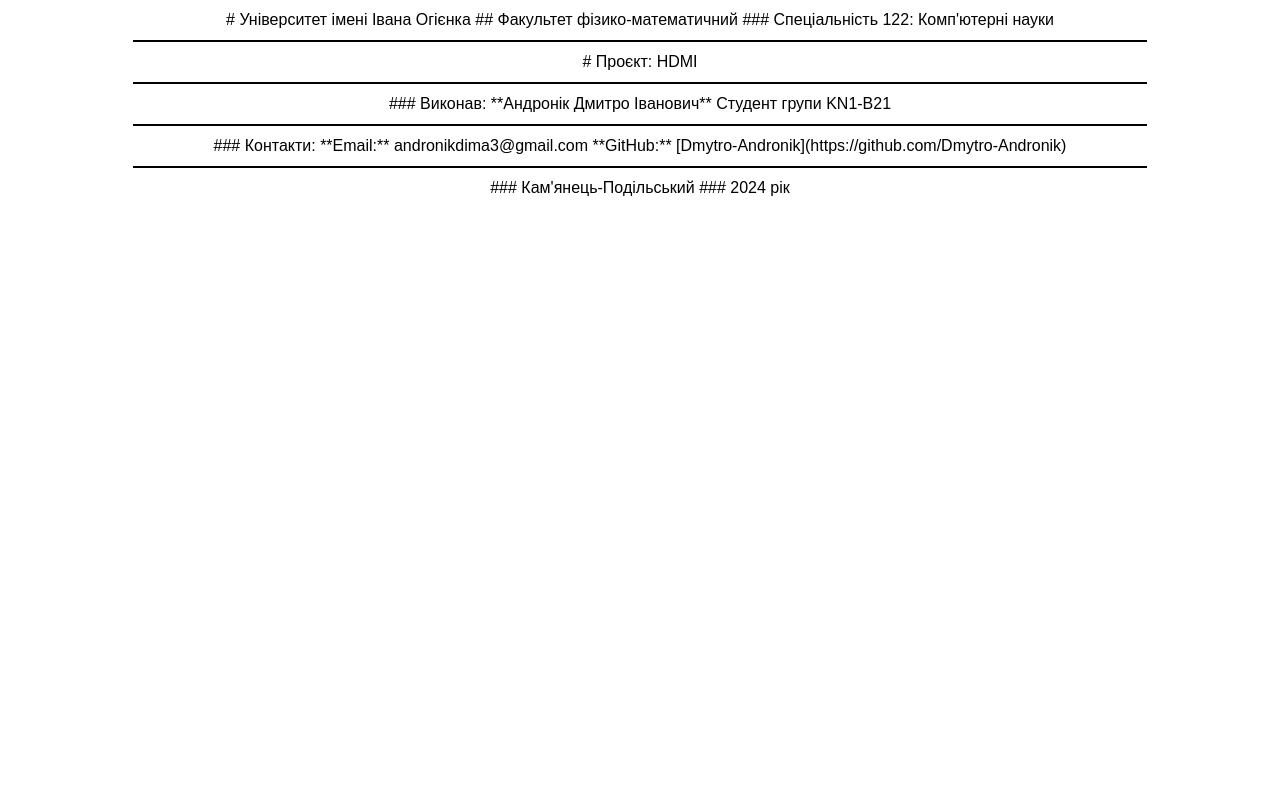
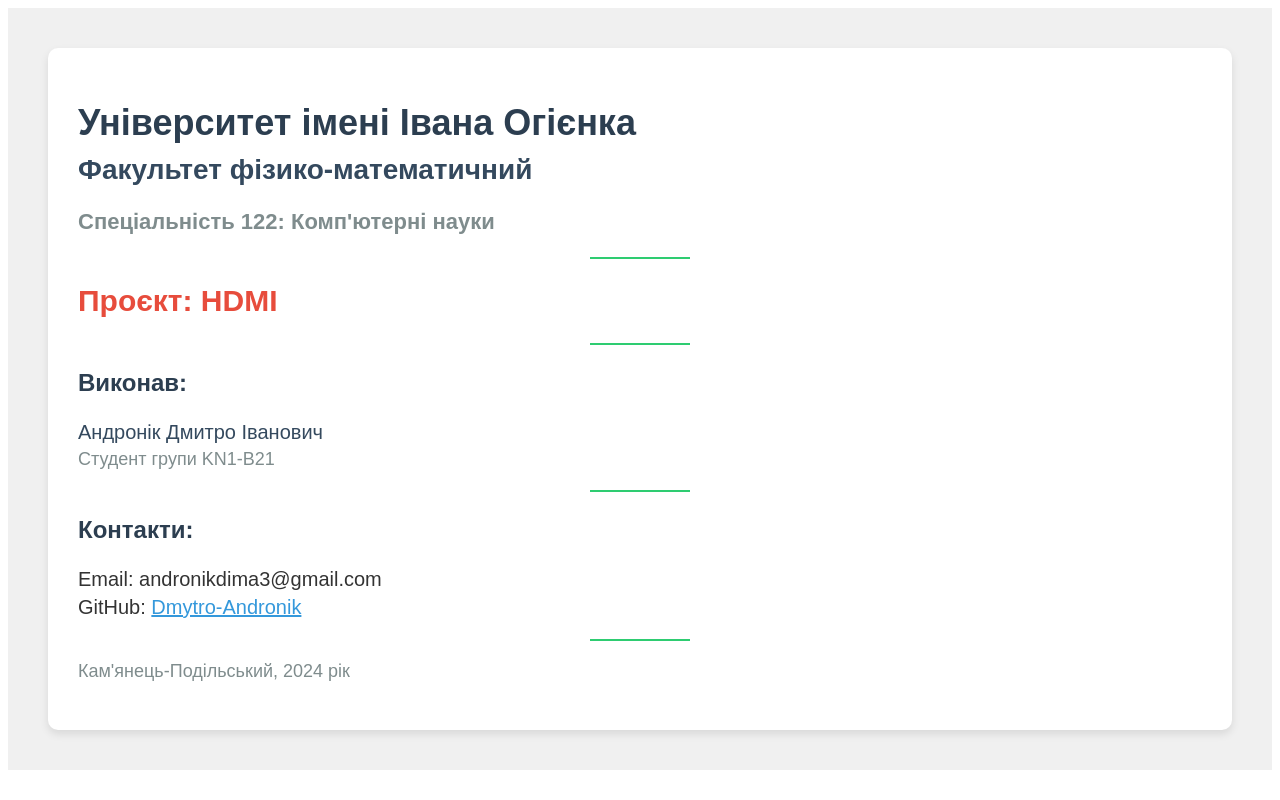
Before and after one commit to IT-Kamianets/andronikdmytroivanovich, a plain HTML site: page index.html in a window 1280 px wide. Drawn offline with Linux system fonts and the light colour scheme.

Commit message:
Update index.html

```diff
--- a/index.html
+++ b/index.html
@@ -1,28 +1,30 @@
-<div style="text-align: center; font-family: Arial, sans-serif; line-height: 1.5;">
+<div style="background-color: #f0f0f0; padding: 40px; font-family: 'Arial', sans-serif; color: #333;">
 
-# Університет імені Івана Огієнка
-## Факультет фізико-математичний
-### Спеціальність 122: Комп'ютерні науки
+  <div style="background-color: white; padding: 30px; border-radius: 10px; box-shadow: 0 4px 8px rgba(0, 0, 0, 0.1);">
 
-<hr style="border: 1px solid #000; width: 80%;">
+    <h1 style="font-size: 36px; color: #2c3e50; margin-bottom: 10px;">Університет імені Івана Огієнка</h1>
+    <h2 style="font-size: 28px; color: #34495e; margin-top: 0;">Факультет фізико-математичний</h2>
+    <h3 style="font-size: 22px; color: #7f8c8d;">Спеціальність 122: Комп'ютерні науки</h3>
 
-# Проєкт: HDMI
+    <hr style="border: none; height: 2px; background-color: #2ecc71; width: 100px; margin: 20px auto;">
 
-<hr style="border: 1px solid #000; width: 80%;">
+    <h2 style="font-size: 30px; color: #e74c3c;">Проєкт: HDMI</h2>
 
-### Виконав:
-**Андронік Дмитро Іванович**
-Студент групи KN1-B21
+    <hr style="border: none; height: 2px; background-color: #2ecc71; width: 100px; margin: 20px auto;">
 
-<hr style="border: 1px solid #000; width: 80%;">
+    <h3 style="font-size: 24px; color: #2c3e50;">Виконав:</h3>
+    <p style="font-size: 20px; color: #34495e; margin: 0;">Андронік Дмитро Іванович</p>
+    <p style="font-size: 18px; color: #7f8c8d; margin-top: 5px;">Студент групи KN1-B21</p>
 
-### Контакти:
-**Email:** andronikdima3@gmail.com
-**GitHub:** [Dmytro-Andronik](https://github.com/Dmytro-Andronik)
+    <hr style="border: none; height: 2px; background-color: #2ecc71; width: 100px; margin: 20px auto;">
 
-<hr style="border: 1px solid #000; width: 80%;">
+    <h3 style="font-size: 24px; color: #2c3e50;">Контакти:</h3>
+    <p style="font-size: 20px; margin: 0;">Email: andronikdima3@gmail.com</p>
+    <p style="font-size: 20px; margin-top: 5px;">GitHub: <a href="https://github.com/Dmytro-Andronik" style="color: #3498db;">Dmytro-Andronik</a></p>
 
-### Кам'янець-Подільський
-### 2024 рік
+    <hr style="border: none; height: 2px; background-color: #2ecc71; width: 100px; margin: 20px auto;">
 
+    <p style="font-size: 18px; color: #7f8c8d;">Кам'янець-Подільський, 2024 рік</p>
+
+  </div>
 </div>
```
